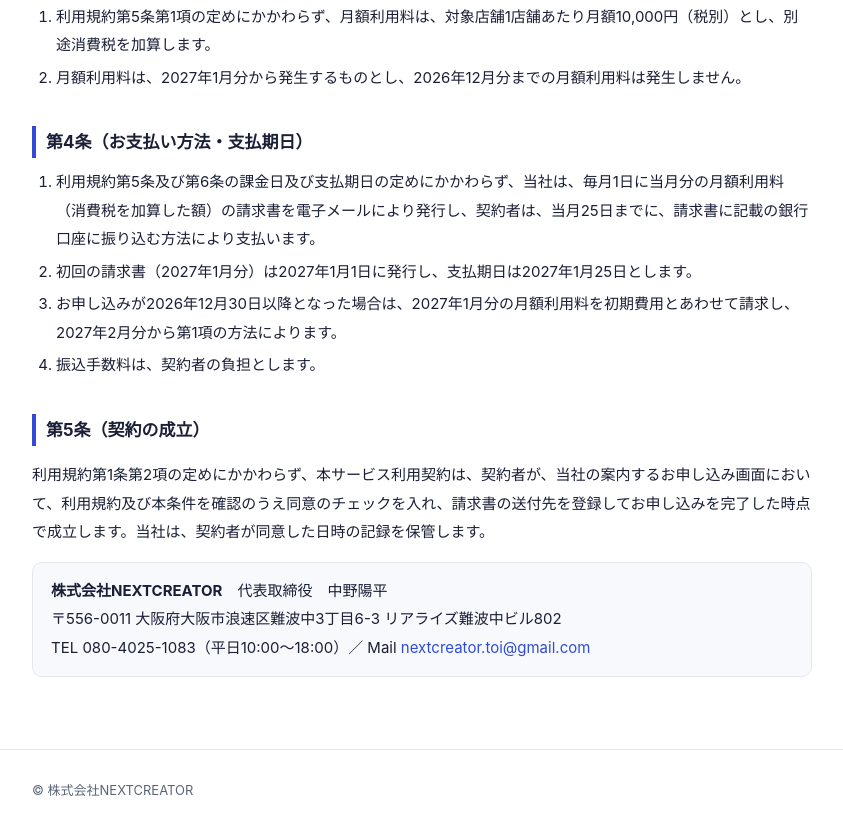
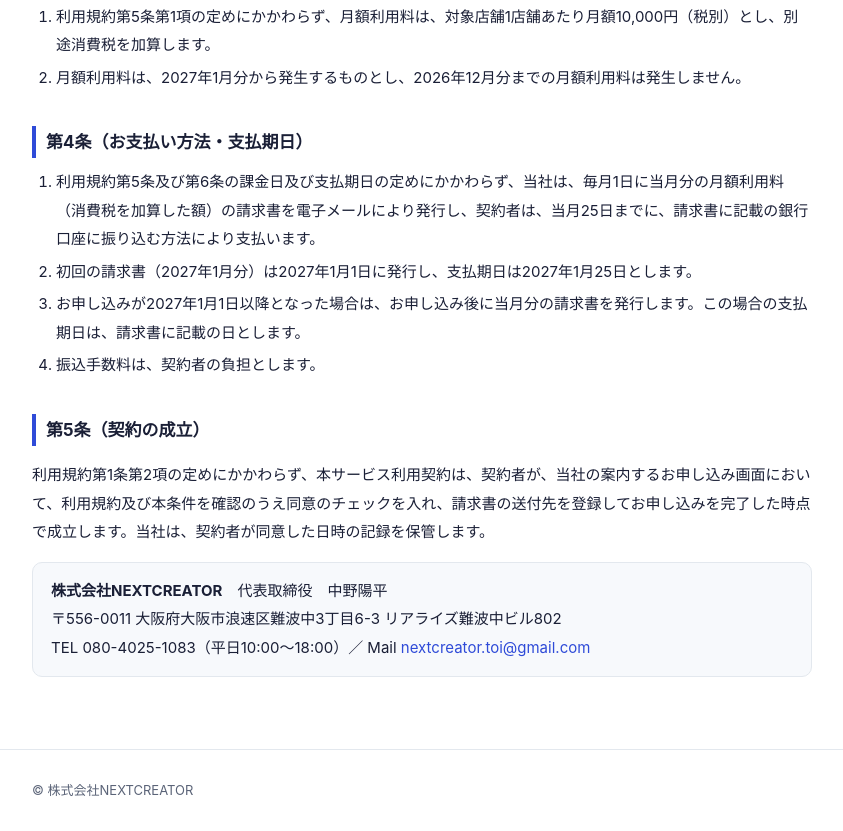
Before and after one commit to rubiktoyme-eng/nextcreator, a plain HTML site: page keiyaku-modeks-034fb28985.html in a window 1280 px wide. Shown: the part 1396-2227 px from the top of the page, without its empty margins (218-1061 px from the left). Drawn offline with Linux system fonts and the light colour scheme.

Commit message:
Mode K's: adjust late-application clause (direct bank transfer)

```diff
--- a/keiyaku-modeks-034fb28985.html
+++ b/keiyaku-modeks-034fb28985.html
@@ -77,7 +77,7 @@
 <ol>
   <li>利用規約第5条及び第6条の課金日及び支払期日の定めにかかわらず、当社は、毎月1日に当月分の月額利用料（消費税を加算した額）の請求書を電子メールにより発行し、契約者は、当月25日までに、請求書に記載の銀行口座に振り込む方法により支払います。</li>
   <li>初回の請求書（2027年1月分）は2027年1月1日に発行し、支払期日は2027年1月25日とします。</li>
-  <li>お申し込みが2026年12月30日以降となった場合は、2027年1月分の月額利用料を初期費用とあわせて請求し、2027年2月分から第1項の方法によります。</li>
+  <li>お申し込みが2027年1月1日以降となった場合は、お申し込み後に当月分の請求書を発行します。この場合の支払期日は、請求書に記載の日とします。</li>
   <li>振込手数料は、契約者の負担とします。</li>
 </ol>
 
```
